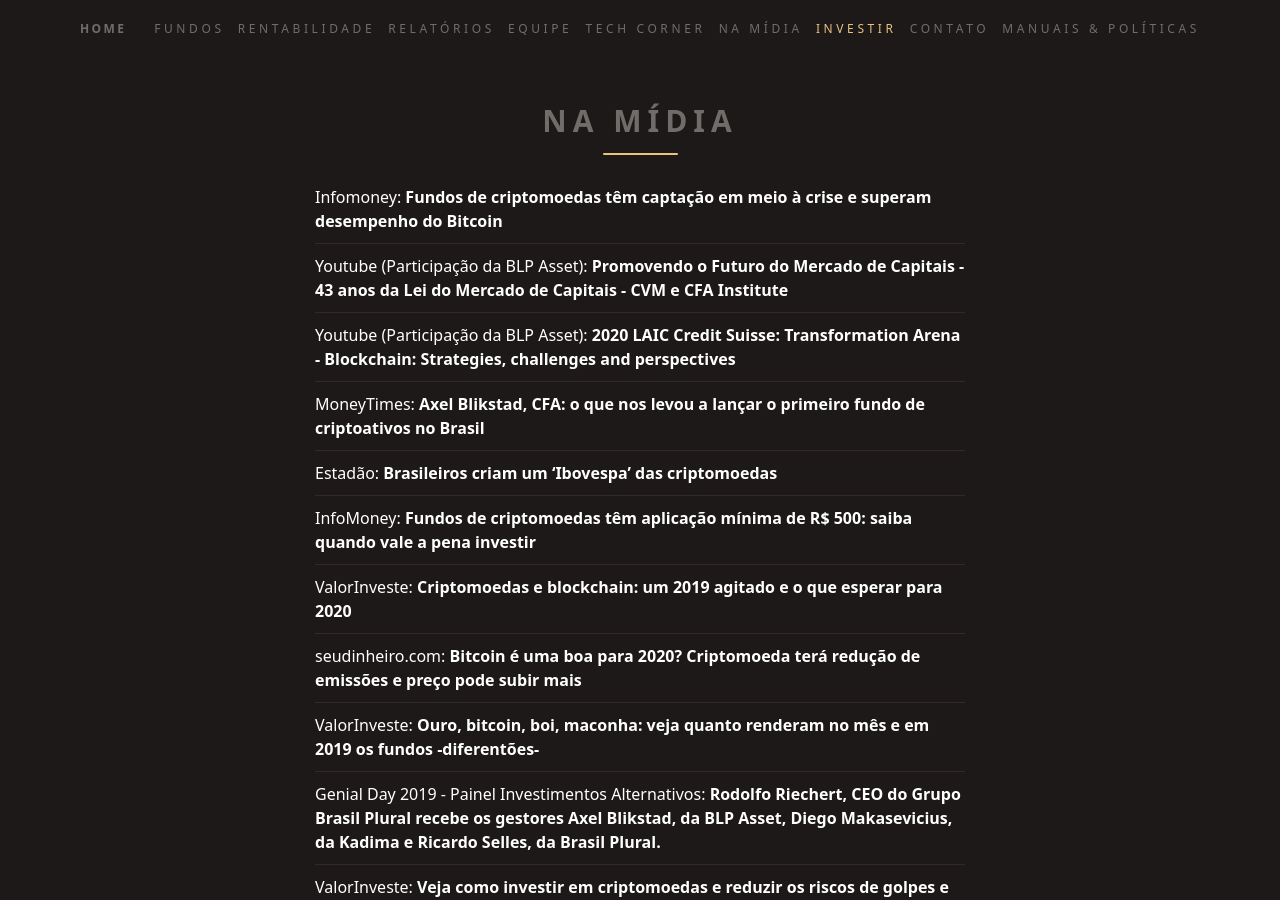
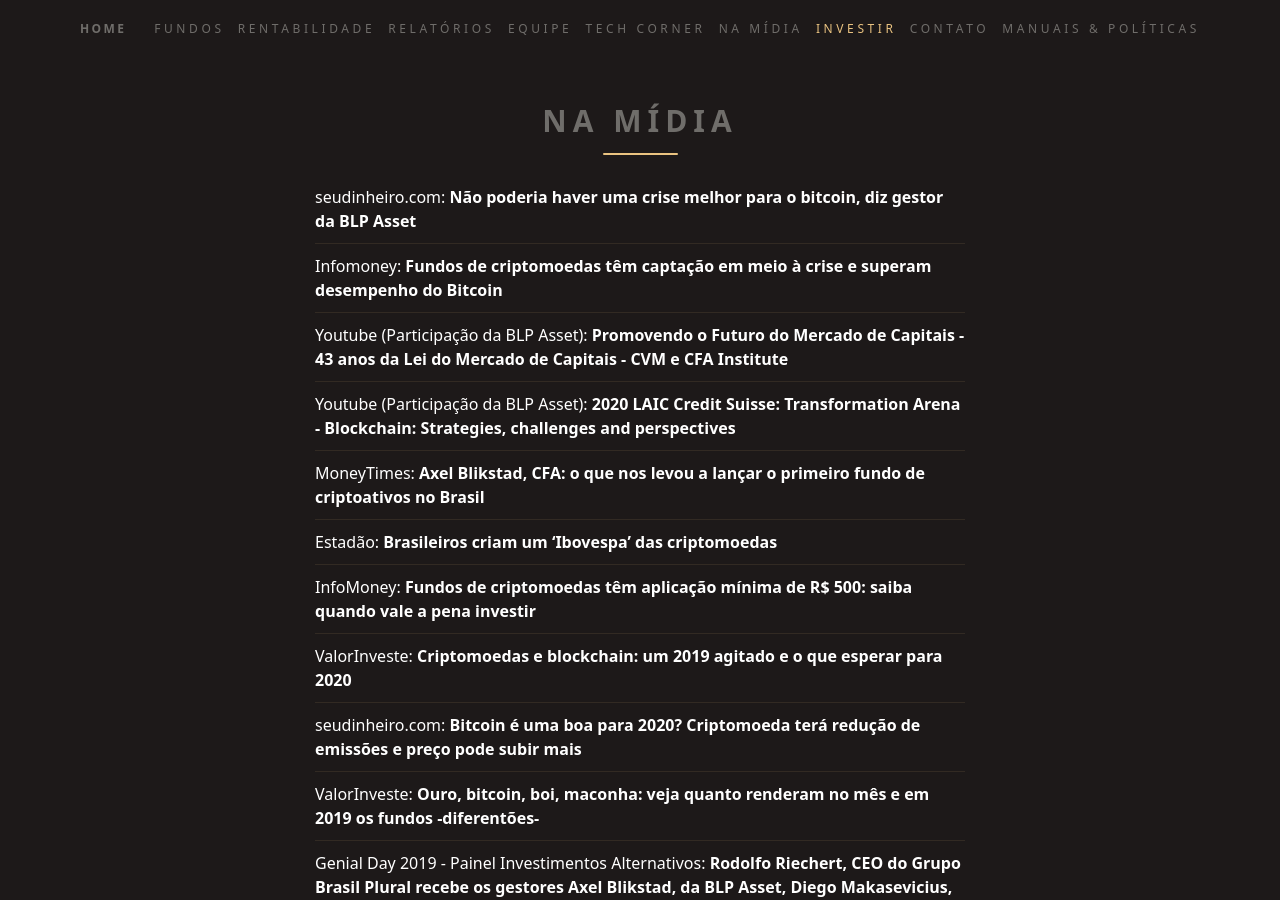
Before and after one commit to ateliedetemas/blpcrypto, a Jekyll site: the page built from _pages/na-midia.md, in a window 1280 px wide and 900 px high. Built offline with Jekyll 4.4.1, drawn with Linux system fonts in a browser that asks for light colours.

Commit message:
Update na-midia.md

```diff
--- a/_pages/na-midia.md
+++ b/_pages/na-midia.md
@@ -3,6 +3,7 @@ lang: pt
 layout: page
 title: Na Mídia
 ---
+|[seudinheiro.com: **Não poderia haver uma crise melhor para o bitcoin, diz gestor da BLP Asset**](https://www.seudinheiro.com/2020/bitcoin/nao-poderia-haver-uma-crise-melhor-para-o-bitcoin-diz-gestor-da-blp-asset/)
 |[Infomoney: **Fundos de criptomoedas têm captação em meio à crise e superam desempenho do Bitcoin**](https://www.infomoney.com.br/mercados/fundos-de-criptomoedas-tem-captacao-em-meio-a-crise-e-superam-desempenho-do-bitcoin/)
 |[Youtube (Participação da BLP Asset): **Promovendo o Futuro do Mercado de Capitais - 43 anos da Lei do Mercado de Capitais - CVM e CFA Institute**](https://www.youtube.com/watch?v=SMmwOHE96a8&feature=youtu.be)
 |[Youtube (Participação da BLP Asset): **2020 LAIC Credit Suisse: Transformation Arena - Blockchain: Strategies, challenges and perspectives**](https://www.youtube.com/watch?v=JkSh4UKe_Po&feature=youtu.be)
```
